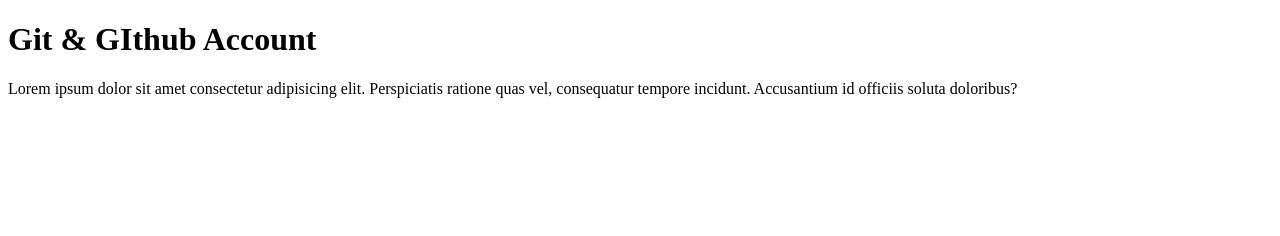
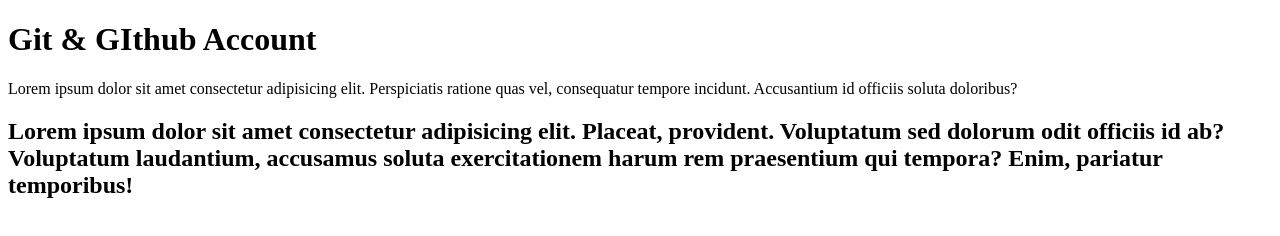
Before and after one commit to ankit8909/LoginPage, a plain HTML site: page server.html in a window 1280 px wide. Drawn offline with Linux system fonts and the light colour scheme.

Commit message:
git file add message is here

```diff
--- a/server.html
+++ b/server.html
@@ -10,6 +10,8 @@
     <p>
         Lorem ipsum dolor sit amet consectetur adipisicing elit. Perspiciatis ratione quas vel, consequatur tempore incidunt. Accusantium id officiis soluta doloribus?
     </p>
+         <h2>Lorem ipsum dolor sit amet consectetur adipisicing elit. Placeat, provident. Voluptatum sed dolorum odit officiis id ab? Voluptatum laudantium, accusamus soluta exercitationem harum rem praesentium qui tempora? Enim, pariatur temporibus!</h2>
+
 
 
 
```
